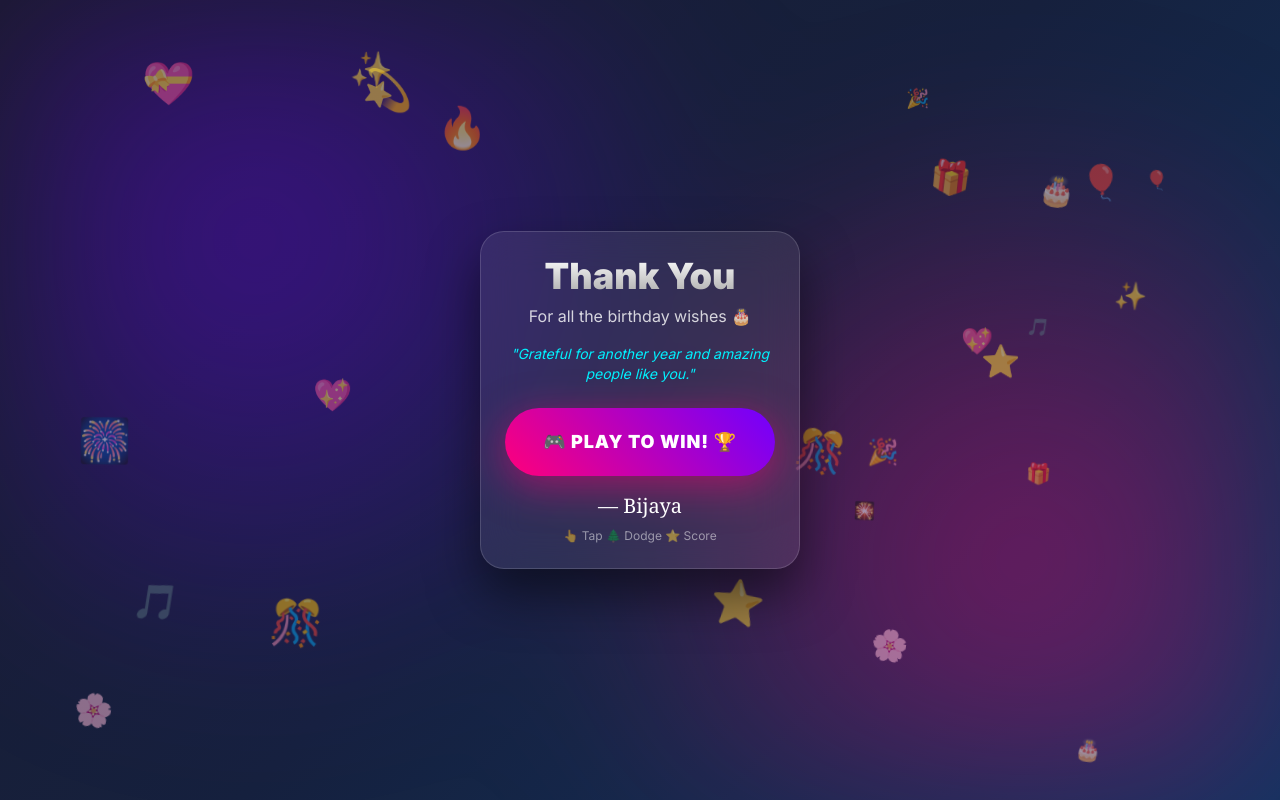
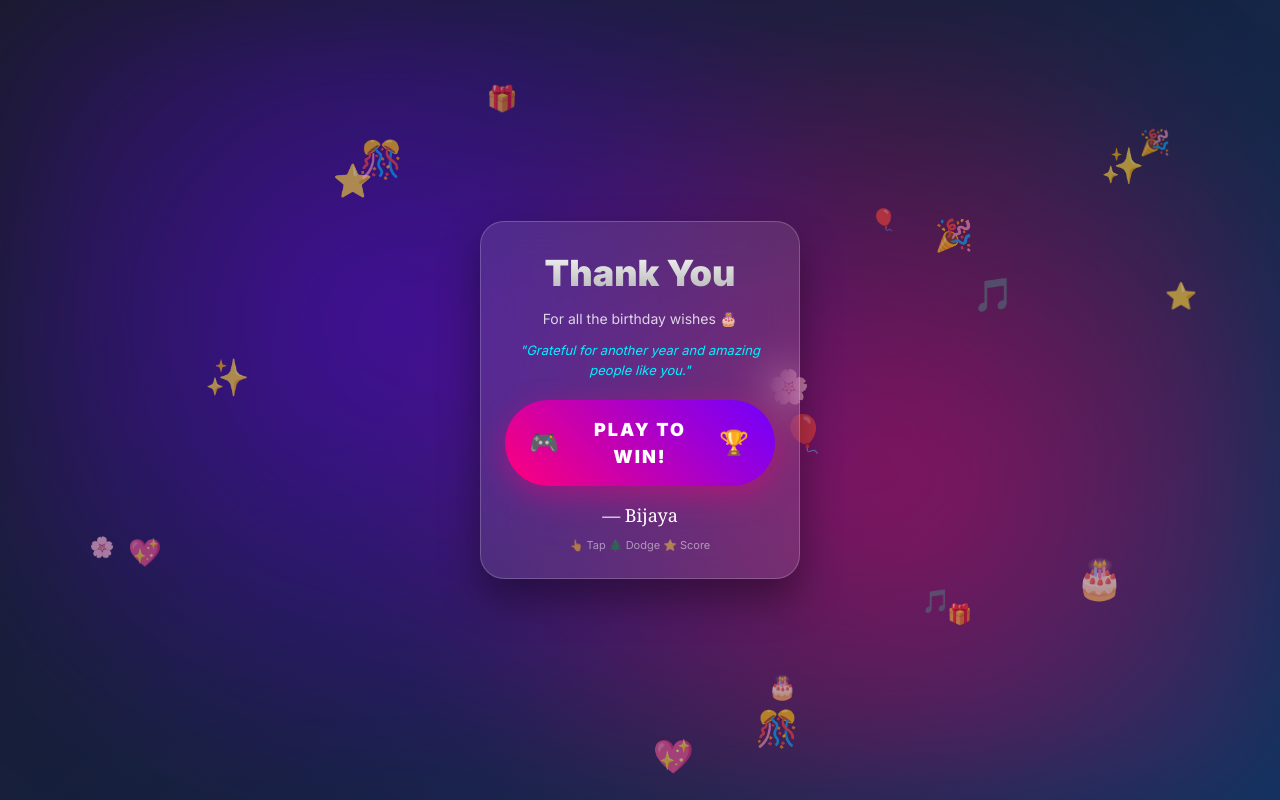
Before and after one commit to bijbrin/birthday-bijaya, a Next.js app: page / in a window 1280 px wide. Built offline with nearby package versions, Linux system fonts and the light colour scheme; a web font is replaced by a local one.

Commit message:
fix: pure inline styles, no tailwind classes, centered card, random emojis, name works

```diff
--- a/app/page.tsx
+++ b/app/page.tsx
@@ -14,63 +14,167 @@ const useNameFromParams = () => {
   return name;
 };
 
-const Firework = ({ x, y, onDone }: { x: number; y: number; onDone: () => void }) => {
-  const colors = ['#ff007a', '#7000ff', '#00f2ff', '#ffd700', '#ff6b6b'];
-  return (
-    <motion.div className="absolute pointer-events-none" style={{ left: `${x}%`, top: `${y}%`, zIndex: 5 }} initial={{ opacity: 1 }} animate={{ opacity: 0 }} transition={{ duration: 1.5 }} onAnimationComplete={onDone}>
-      {[...Array(12)].map((_, i) => (
-        <motion.div key={i} className="absolute w-2 h-2 rounded-full" style={{ backgroundColor: colors[i % colors.length], left: 0, top: 0 }} initial={{ x: 0, y: 0, scale: 1 }} animate={{ x: Math.cos((i * 30 * Math.PI) / 180) * 80, y: Math.sin((i * 30 * Math.PI) / 180) * 80, scale: 0 }} transition={{ duration: 1, ease: 'easeOut' }} />
-      ))}
-    </motion.div>
+const ThankYouScreen = ({ name, onPlay }: { name: string; onPlay: () => void }) => {
+  // Generate emojis once
+  const [emojis] = useState(() =>
+    [...Array(20)].map((_, i) => ({
+      id: i,
+      char: ['✨', '🎉', '💖', '⭐', '🎈', '🎊', '🎂', '🎁', '🎵', '🌸'][i % 10],
+      left: Math.floor(Math.random() * 90) + 5,
+      top: Math.floor(Math.random() * 90) + 5,
+      size: Math.floor(Math.random() * 20) + 20,
+      delay: Math.random() * 2
+    }))
   );
-};
-
-const ThankYouScreen = ({ name, onPlay }: { name: string; onPlay: () => void }) => {
-  const [fireworks, setFireworks] = useState<{ id: number; x: number; y: number }[]>([]);
-  const fwIdRef = useRef(0);
-
-  useEffect(() => {
-    const interval = setInterval(() => {
-      const id = fwIdRef.current++;
-      setFireworks(prev => [...prev, { id, x: 10 + Math.random() * 80, y: 5 + Math.random() * 60 }]);
-    }, 3000);
-    return () => clearInterval(interval);
-  }, []);
-
-  const removeFirework = (id: number) => setFireworks(prev => prev.filter(fw => fw.id !== id));
-
-  const emojis = [...Array(25)].map((_, i) => ({
-    id: i,
-    emoji: ['✨', '🎉', '💖', '⭐', '🎈', '🎊', '🎂', '🎁', '🎵', '🌸', '💫', '🎆', '🔥', '💝', '🎇'][i % 15],
-    left: Math.random() * 90 + 5,
-    top: Math.random() * 90 + 5,
-    size: 16 + Math.random() * 30,
-    duration: 3 + Math.random() * 3,
-    delay: Math.random() * 2
-  }));
 
   return (
-    <div className="fixed inset-0 overflow-hidden" style={{ background: 'linear-gradient(135deg, #1a1a2e 0%, #16213e 50%, #0f3460 100%)' }}>
-      <div className="absolute inset-0" style={{ background: 'radial-gradient(circle at 20% 30%, rgba(112, 0, 255, 0.4) 0%, transparent 40%), radial-gradient(circle at 80% 70%, rgba(255, 0, 122, 0.4) 0%, transparent 40%)', filter: 'blur(80px)' }} />
-      {fireworks.map(fw => <Firework key={fw.id} x={fw.x} y={fw.y} onDone={() => removeFirework(fw.id)} />)}
-      {emojis.map(e => <div key={e.id} className="absolute opacity-50" style={{ left: `${e.left}%`, top: `${e.top}%`, fontSize: `${e.size}px`, zIndex: 1, animation: `float ${e.duration}s ease-in-out ${e.delay}s infinite` }}>{e.emoji}</div>)}
-      <div className="absolute inset-0 flex items-center justify-center p-4" style={{ zIndex: 10 }}>
-        <motion.div className="w-full max-w-xs text-center p-6 rounded-3xl" style={{ background: 'rgba(255,255,255,0.08)', backdropFilter: 'blur(20px)', border: '1px solid rgba(255,255,255,0.15)', boxShadow: '0 25px 50px rgba(0,0,0,0.5)' }} initial={{ opacity: 0, scale: 0.9 }} animate={{ opacity: 1, scale: 1 }}>
-          <h1 className="text-4xl font-black mb-2 text-center" style={{ background: 'linear-gradient(to bottom, #fff, #aaa)', WebkitBackgroundClip: 'text', WebkitTextFillColor: 'transparent' }}>Thank You</h1>
-          {name && <p className="text-2xl font-bold mb-2 text-white">{name}!</p>}
-          <p className="text-base mb-4" style={{ color: 'rgba(255,255,255,0.8)' }}>For all the birthday wishes 🎂</p>
-          <p className="text-sm italic mb-6" style={{ color: '#00f2ff' }}>"Grateful for another year and amazing people like you."</p>
-          <button onClick={onPlay} className="w-full py-5 px-6 rounded-full text-lg font-black uppercase tracking-wider text-white cursor-pointer border-0" style={{ background: 'linear-gradient(45deg, #ff007a, #7000ff)', boxShadow: '0 10px 40px rgba(255,0,122,0.5)' }}>
-            🎮 Play to Win! 🏆
+    <div style={{
+      position: 'fixed',
+      top: 0, left: 0, right: 0, bottom: 0,
+      overflow: 'hidden',
+      background: 'linear-gradient(135deg, #1a1a2e 0%, #16213e 50%, #0f3460 100%)'
+    }}>
+      {/* Background blur */}
+      <div style={{
+        position: 'absolute',
+        top: 0, left: 0, right: 0, bottom: 0,
+        background: 'radial-gradient(circle at 30% 40%, rgba(112, 0, 255, 0.5) 0%, transparent 50%), radial-gradient(circle at 70% 60%, rgba(255, 0, 122, 0.5) 0%, transparent 50%)',
+        filter: 'blur(60px)'
+      }} />
+
+      {/* Random floating emojis */}
+      {emojis.map(e => (
+        <div
+          key={e.id}
+          style={{
+            position: 'absolute',
+            left: `${e.left}%`,
+            top: `${e.top}%`,
+            fontSize: `${e.size}px`,
+            opacity: 0.6,
+            animation: `float 3s ease-in-out ${e.delay}s infinite`,
+            pointerEvents: 'none'
+          }}
+        >
+          {e.char}
+        </div>
+      ))}
+
+      {/* Center container */}
+      <div style={{
+        position: 'absolute',
+        top: 0, left: 0, right: 0, bottom: 0,
+        display: 'flex',
+        alignItems: 'center',
+        justifyContent: 'center',
+        padding: '20px'
+      }}>
+        {/* Card */}
+        <motion.div
+          initial={{ opacity: 0, scale: 0.9 }}
+          animate={{ opacity: 1, scale: 1 }}
+          transition={{ duration: 0.5 }}
+          style={{
+            width: '100%',
+            maxWidth: '320px',
+            padding: '24px',
+            borderRadius: '24px',
+            textAlign: 'center',
+            background: 'rgba(255, 255, 255, 0.1)',
+            backdropFilter: 'blur(20px)',
+            border: '1px solid rgba(255, 255, 255, 0.2)',
+            boxShadow: '0 20px 40px rgba(0,0,0,0.4)'
+          }}
+        >
+          <h1 style={{
+            fontSize: '36px',
+            fontWeight: 900,
+            marginBottom: '8px',
+            background: 'linear-gradient(to bottom, #fff, #aaa)',
+            WebkitBackgroundClip: 'text',
+            WebkitTextFillColor: 'transparent'
+          }}>
+            Thank You
+          </h1>
+
+          {name && (
+            <p style={{
+              fontSize: '24px',
+              fontWeight: 'bold',
+              color: '#fff',
+              marginBottom: '8px'
+            }}>
+              {name}!
+            </p>
+          )}
+
+          <p style={{
+            fontSize: '14px',
+            color: 'rgba(255,255,255,0.8)',
+            marginBottom: '12px'
+          }}>
+            For all the birthday wishes 🎂
+          </p>
+
+          <p style={{
+            fontSize: '13px',
+            fontStyle: 'italic',
+            color: '#00f2ff',
+            marginBottom: '20px'
+          }}>
+            "Grateful for another year and amazing people like you."
+          </p>
+
+          {/* Big Play Button */}
+          <button
+            onClick={onPlay}
+            style={{
+              width: '100%',
+              padding: '16px 24px',
+              fontSize: '18px',
+              fontWeight: 900,
+              textTransform: 'uppercase',
+              letterSpacing: '2px',
+              color: 'white',
+              background: 'linear-gradient(45deg, #ff007a, #7000ff)',
+              border: 'none',
+              borderRadius: '50px',
+              cursor: 'pointer',
+              boxShadow: '0 10px 30px rgba(255,0,122,0.4)',
+              display: 'flex',
+              alignItems: 'center',
+              justifyContent: 'center',
+              gap: '8px'
+            }}
+          >
+            <span style={{ fontSize: '24px' }}>🎮</span>
+            <span>Play to Win!</span>
+            <span style={{ fontSize: '24px' }}>🏆</span>
           </button>
-          <p className="mt-4 text-xl" style={{ fontFamily: 'cursive, Georgia, serif', color: '#fff' }}>— {name || 'Bijaya'}</p>
-          <p className="mt-2 text-xs" style={{ color: 'rgba(255,255,255,0.5)' }}>👆 Tap 🌲 Dodge ⭐ Score</p>
+
+          <p style={{
+            marginTop: '16px',
+            fontSize: '18px',
+            fontFamily: 'cursive, Georgia, serif',
+            color: '#fff'
+          }}>
+            — {name || 'Bijaya'}
+          </p>
+
+          <p style={{
+            marginTop: '8px',
+            fontSize: '11px',
+            color: 'rgba(255,255,255,0.5)'
+          }}>
+            👆 Tap 🌲 Dodge ⭐ Score
+          </p>
         </motion.div>
       </div>
-      <style jsx global>{`
+
+      <style>{`
         @keyframes float {
-          0%, 100% { transform: translateY(0) rotate(0deg); }
-          50% { transform: translateY(-30px) rotate(10deg); }
+          0%, 100% { transform: translateY(0px); }
+          50% { transform: translateY(-20px); }
         }
       `}</style>
     </div>
@@ -243,10 +347,10 @@ const FlappyGame = ({ onBack }: { onBack: () => void }) => {
   const handleBack = () => { setGameState('waiting'); setScore(0); onBack(); };
 
   return (
-    <motion.div className="fixed inset-0 overflow-hidden" initial={{ opacity: 0 }} animate={{ opacity: 1 }}>
-      <div className="absolute top-4 left-4 z-20"><button onClick={handleBack} className="px-4 py-2 bg-white/20 backdrop-blur-md rounded-full text-white font-bold border border-white/30">← Back</button></div>
-      <div className="absolute top-4 right-4 z-20"><span className="px-4 py-2 bg-white/20 backdrop-blur-md rounded-full text-white font-bold border border-white/30">🏆 {highScore}</span></div>
-      <canvas ref={canvasRef} className="block touch-none cursor-pointer w-full h-full" />
+    <motion.div style={{ position: 'fixed', inset: 0, overflow: 'hidden' }} initial={{ opacity: 0 }} animate={{ opacity: 1 }}>
+      <div style={{ position: 'absolute', top: 16, left: 16, zIndex: 20 }}><button onClick={handleBack} style={{ padding: '8px 16px', background: 'rgba(255,255,255,0.2)', backdropFilter: 'blur(10px)', borderRadius: 20, border: '1px solid rgba(255,255,255,0.3)', color: 'white', fontWeight: 'bold', cursor: 'pointer' }}>← Back</button></div>
+      <div style={{ position: 'absolute', top: 16, right: 16, zIndex: 20 }}><span style={{ padding: '8px 16px', background: 'rgba(255,255,255,0.2)', backdropFilter: 'blur(10px)', borderRadius: 20, border: '1px solid rgba(255,255,255,0.3)', color: 'white', fontWeight: 'bold' }}>🏆 {highScore}</span></div>
+      <canvas ref={canvasRef} style={{ display: 'block', width: '100%', height: '100%', touchAction: 'none', cursor: 'pointer' }} />
     </motion.div>
   );
 };
@@ -268,7 +372,7 @@ function AppContent() {
 
 export default function App() {
   return (
-    <Suspense fallback={<div className="fixed inset-0 flex items-center justify-center" style={{ background: 'linear-gradient(135deg, #1a1a2e 0%, #16213e 50%, #0f3460 100%)' }}><span className="text-white text-2xl">Loading... ✨</span></div>}>
+    <Suspense fallback={<div style={{ position: 'fixed', inset: 0, display: 'flex', alignItems: 'center', justifyContent: 'center', background: 'linear-gradient(135deg, #1a1a2e 0%, #16213e 50%, #0f3460 100%)' }}><span style={{ color: 'white', fontSize: '24px' }}>Loading... ✨</span></div>}>
       <AppContent />
     </Suspense>
   );
```
